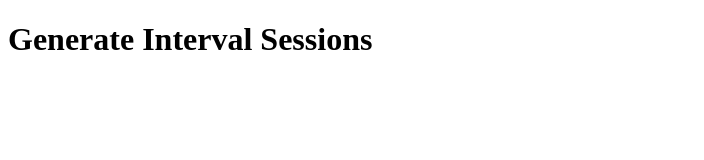
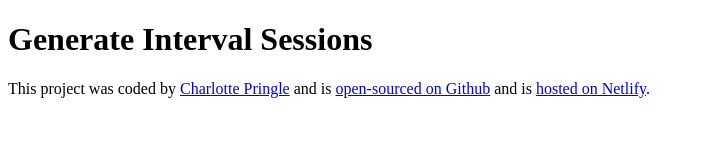
Before and after one commit to CharPrings/running-session-generator, a plain HTML site: page index.html in a window 1280 px wide. Shown: the whole page, without its empty margins (0-704 px from the left). Drawn offline with Linux system fonts and the light colour scheme.

Commit message:
Added the footer incl links

```diff
--- a/index.html
+++ b/index.html
@@ -8,6 +8,9 @@
 </head>
 <body>
     <h1>Generate Interval Sessions</h1>
+    <footer>
+        This project was coded by <a href="https://github.com/CharPrings" target="_blank">Charlotte Pringle</a> and is <a href="https://github.com/CharPrings/running-session-generator" target="_blank">open-sourced on Github</a> and is <a href="https://generate-running-session.netlify.app/" target="_blank">hosted on Netlify</a>.
+    </footer>
     <script src="src/index.js"></script>
 </body>
 </html>
```
